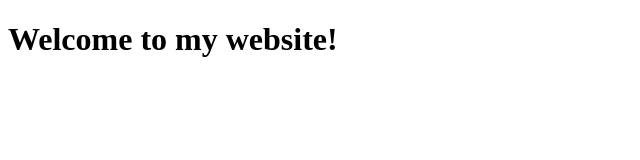
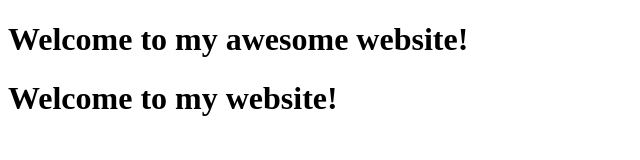
Before and after one commit to testingthisgithubshit/myproject, a plain HTML site: page index.html in a window 1280 px wide. Shown: the whole page, without its empty margins (0-640 px from the left). Drawn offline with Linux system fonts and the light colour scheme.

Commit message:
Added heading

```diff
--- a/index.html
+++ b/index.html
@@ -1,6 +1,7 @@
 <!DOCTYPE html>
 <html>
   <head>
+    <h1>Welcome to my awesome website!</h1>
     <title>My website</title>
   </head>
   <body>
```
